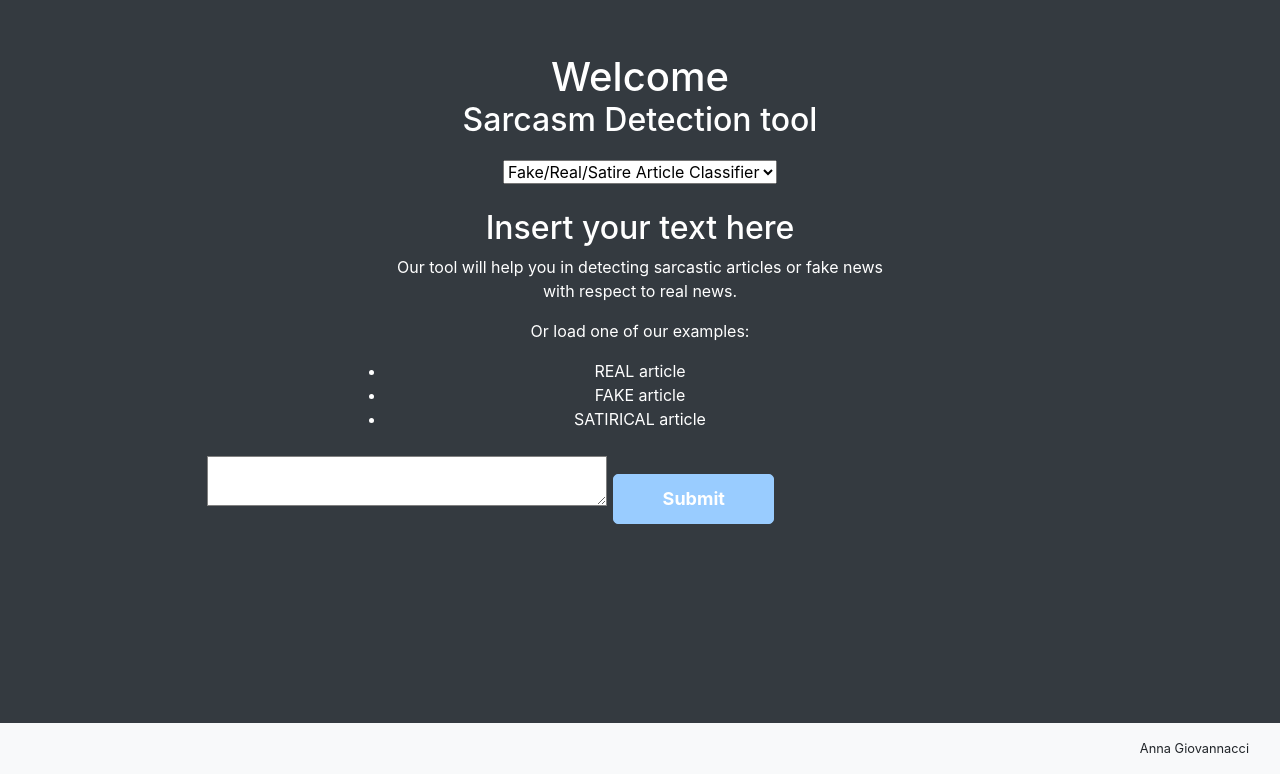
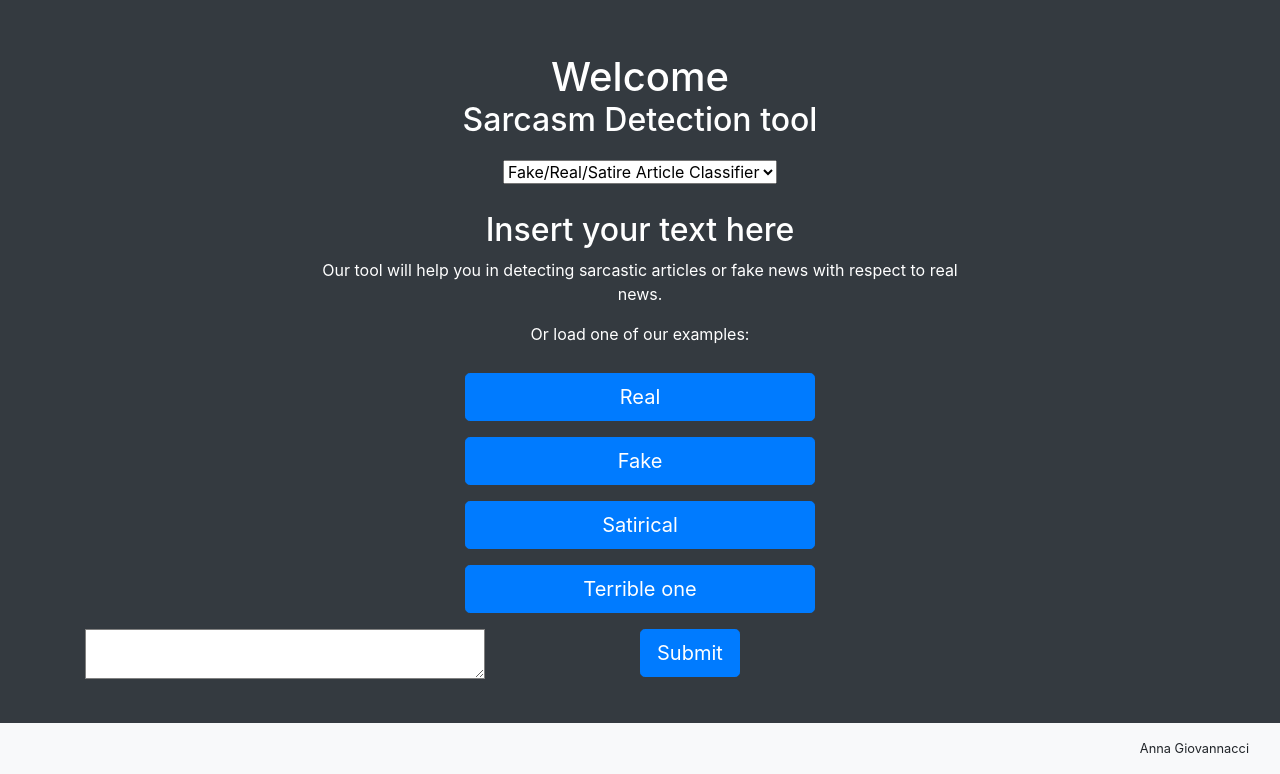
Before and after one commit to annagiovannacci/Sarcasm_Detection, a Flask app: page / in a window 1280 px wide. Shown: the part 71-845 px from the top of the page. Run offline with Flask 2, Linux system fonts and the light colour scheme; parts of the project's set-up code (start-up, migrations or seed data) failed here and were passed over; some libraries are stand-ins or nearby versions.

Commit message:
random articles loading

```diff
--- a/AFC.py
+++ b/AFC.py
@@ -8,7 +8,7 @@ import explainability as E
 import scraping
 import re
 import html
-
+import torch
 
 #Change "1" with "0,1" or "0" depending on which GPU you want to use
 #os.environ["CUDA_VISIBLE_DEVICES"]="1"
@@ -55,14 +55,20 @@ def satire_prediction(sentence, scope):
 def long_text_prediction_explainability(text):
   input_ids = tf.constant(tokenizer.encode(text,return_tensors='pt',add_special_tokens=False))
   input_embeds, token_ids_tensor_one_hot = E.get_embeddings(input_ids,model_2)
+  token_ids = list(input_ids.numpy()[0])
+  if (input_embeds.size()[1]>512):
+    print("--HERE")
+    print(input_ids)
+    input_ids = input_ids[0][0:512]
+    print(input_ids)
+    data = input_embeds.data[:,0:512,:]
+    input_embeds = torch.FloatTensor(data)
+    input_embeds = input_embeds.clone().requires_grad_(True)
+    print(input_embeds.size())
   output = model_2(inputs_embeds = input_embeds)
   predict = output.pooler_output
   token_importance_norm = E.gradient_x_inputs_attribution(predict,input_embeds).cpu().detach().numpy()
-
-
-  token_ids = list(input_ids.numpy()[0])
-
   token_words = tokenizer.convert_ids_to_tokens(token_ids)
-  token_types = list(input_ids.numpy()[0])
+  #token_types = list(input_ids.numpy()[0])
   print(token_words)
   return token_importance_norm,token_words
--- a/app.py
+++ b/app.py
@@ -5,6 +5,7 @@ import csv
 import explainability as E
 import AFC
 import numpy as np
+import pandas as pd
 import scraping
 import nltk
 import re
@@ -113,6 +114,7 @@ def explain_prediction():
     token_importance_norm_, token_words_ = AFC.long_text_prediction_explainability(text)
     max_exp = np.max(token_importance_norm_)
     min_exp = np.min(token_importance_norm_)
+    print(max_exp)
     s = (token_importance_norm_-min_exp) / (max_exp - min_exp+0.01)
     new_x = s.tolist()
     print(text)
@@ -122,11 +124,20 @@ def explain_prediction():
 
 @app.route("/get_example")
 def get_ex():
-    example           = request.args.get('example', 0, type=str)
-    print(example)
-    with open('examples/' + example, 'r') as f:
-        text = f.read()
+    label = request.args.get('label',0,type=str)
+    d = pd.read_csv('/mnt/c/Users/annag/Desktop/Sarcasm_Detection/examples/satirical_dat.csv')
+    text = str(d[d['label']==label].sample(n=1)['text'].values)
     return jsonify({'example': text})
+@app.route("/get_worst_predictions")
+def get_wp():
+    d = pd.read_csv('/mnt/c/Users/annag/Desktop/Sarcasm_Detection/examples/worst_predictions_09.csv')
+    text = str(d.sample(n=1)['Text'].values)
+    text = text.replace("['")
+    text = text.replace("']")
+    return jsonify({'example': text})
+
+
+
 
 """
 
--- a/explainability.py
+++ b/explainability.py
@@ -7,11 +7,8 @@ def get_embeddings(input_ids,model):
 
   vocab_size = embedding_matrix.num_embeddings
   one_hot_tensor = _one_hot(input_ids, vocab_size)
-
   one_hot_tensor = torch.from_numpy(one_hot_tensor)
-  print(len(input_ids))
   print("---")
-  print(one_hot_tensor)
   token_ids_tensor_one_hot = one_hot_tensor.clone().requires_grad_(True)
   # token_ids_tensor_one_hot.requires_grad_(True)
 
--- a/static/css/input_form.css
+++ /dev/null
@@ -1,37 +0,0 @@
-#form-container{
-	height: 100%;
-	width: 70%;
-}
-
-form{
-	height: 100%;
-}
-
-.input-textarea{
-	width: 100%;
-	height: 43%;
-	margin-top: 2.5em;
-	padding: 1em;
-}
-
-#example-list{
-	text-decoration: underline;
-	color: blue;
-	list-style: none;
-}
-
-#example-list:hover{
-	cursor: pointer;
-}
-input{
-	padding: 10px 15px 11px !important;
-	font-size: 18px !important;
-	background-color: #99ccff;
-	font-weight: bold;
-	text-shadow: 1px 1px #99ccff;
-	color: #ffffff;
-	border-radius: 5px;
-	border: 1px solid #99ccff;
-	cursor: pointer;
-	margin-top: 1em;
-}
--- a/static/css/loader.css
+++ b/static/css/loader.css
@@ -1,7 +1,6 @@
 .loader {
 	display: none;
 	margin: auto;
-   	margin-top: 1em;
 	border: 12px solid #f3f3f3; /* Light grey */
 	border-top: 12px solid #3498db; /* Blue */
 	border-radius: 50%;
--- a/static/css/main.css
+++ b/static/css/main.css
@@ -68,8 +68,3 @@ h1{
     width: 400px;
     font-size:15px;
 }
-
-#submit-text{
-	width: 60%;
-    float: right;
-}
--- a/static/js/input.js
+++ b/static/js/input.js
@@ -85,6 +85,7 @@ $("#submit-text").click(function(){
 				dict[u] = text[u]
 			}
 		text = text.replace(/[^\w\s]/g,"")
+
 		for (var i=0; i<data['tokenization'].length; i++){
 			str = data['tokenization'][i].replace(/#/g,'')
 			str = str.replace(/ /g, '')
@@ -115,10 +116,10 @@ $("#submit-text").click(function(){
 			if (data1['long_text_pred']=='FAKE'){
 				console.log(data['explanation'][0][i]*100)
 				console.log(compute_background_only_blue(data['explanation'][0][i]*100))
-				$(sentence).css('background-color', compute_background_only_blue(data['explanation'][0][i]*100))
+				$(sentence).css('background-color', compute_background_only_red(data['explanation'][0][i]*100))
 			}
 			if (data1['long_text_pred']=='SATIRICAL'){
-				$(sentence).css('background-color', compute_background_only_red(data['explanation'][0][i]*100))
+				$(sentence).css('background-color', compute_background_only_blue(data['explanation'][0][i]*100))
 			}
 			console.log(sentence)
 
@@ -232,13 +233,11 @@ $("#submit-tweet").click(function(){
 
 });
 });
-$("#examples li").click(function(){
-	$("#user-tweet-input").replaceWith("<div id="+"user-tweet-input"+" contenteditable="+"True"+"></div>")
-	var filename = $(this).attr('name');
-	console.log(filename)
+$("#fake_one").click(function(){
+	$("#user-text-editable").replaceWith("<div id="+"user-text-editable"+" contenteditable="+"True"+"></div>")
 	$('body').css('cursor', 'wait');
 	$.getJSON($SCRIPT_ROOT + '/get_example', {
-		example: filename
+		label: 'FAKE'
 	}, function(data){
 
 		//Load example in the input area
@@ -249,3 +248,48 @@ $("#examples li").click(function(){
 	});
 
 });
+
+$("#real_one").click(function(){
+	$("#user-text-editable").replaceWith("<div id="+"user-text-editable"+" contenteditable="+"True"+"></div>")
+	$('body').css('cursor', 'wait');
+	$.getJSON($SCRIPT_ROOT + '/get_example', {
+		label: 'REAL'
+	}, function(data){
+
+		//Load example in the input area
+		document.getElementById('user-text-editable').innerHTML += data['example'];
+
+		$('body').css('cursor', 'default');
+
+	});
+
+});
+$("#satirical_one").click(function(){
+	$("#user-text-editable").replaceWith("<div id="+"user-text-editable"+" contenteditable="+"True"+"></div>")
+	$('body').css('cursor', 'wait');
+	$.getJSON($SCRIPT_ROOT + '/get_example', {
+		label:'SATIRICAL'
+	}, function(data){
+
+		//Load example in the input area
+		document.getElementById('user-text-editable').innerHTML += data['example'];
+
+		$('body').css('cursor', 'default');
+
+	});
+
+});
+$("#terrible_one").click(function(){
+	$("#user-text-editable").replaceWith("<div id="+"user-text-editable"+" contenteditable="+"True"+"></div>")
+	$('body').css('cursor', 'wait');
+	$.getJSON($SCRIPT_ROOT + '/get_worst_predictions', {
+	}, function(data){
+
+		//Load example in the input area
+		document.getElementById('user-text-editable').innerHTML += data['example'];
+
+		$('body').css('cursor', 'default');
+
+	});
+
+});
--- a/templates/index.html
+++ b/templates/index.html
@@ -62,29 +62,41 @@
 					<div class="col text-center text-white" style="max-width: 60%; margin:auto; margin-bottom: 1%; margin-top: 1%">
 					<h2>Insert your text here</h2>
 					<p>Our tool will help you in detecting sarcastic articles or fake news with respect to real news.</p>
-					<p>Or load one of our examples:
-					<ul id="examples">
-						<li name="real_one.txt">REAL article</li>
-						<li name ="fake_one.txt">FAKE article</li>
-						<li name ="sarcastic_one.txt">SATIRICAL article</li>
-					  </ul>
-					</p>
+					<p>Or load one of our examples:</p>
+					</div>
 				</div>
-				</div>
-				<div class ="row justify-content-center">
-					<div class="col col-lg-4 text-white">
-						<form id="form-text">
+					<div class="row mb-3 justify-content-center">
+						<div class="col-4 text-white ">
+							<button class="btn btn-primary btn-lg btn-block" id="real_one" name ="real_one.txt">Real</button>
+						</div>
+					</div>
+					<div class ="row mb-3 justify-content-center">
+						<div class="col-4 text-white">
+					<button class = "btn btn-primary btn-lg btn-block"id ="fake_one" name ="fake_one.txt">Fake</button>
+						</div>
+					</div>
+					<div class="row mb-3 justify-content-center">
+						<div class="col-4 text-white">
+							<button class="btn btn-primary btn-lg btn-block" id="satirical_one" name="sarcastic_one.txt">Satirical</button>
+						</div>
+					</div>
+					<div class="row mb-3 justify-content-center">
+						<div class="col-4 text-white">
+							<button class="btn btn-primary btn-lg btn-block" id="terrible_one">Terrible one</button>
+						</div>
+					</div>
+					<form class="row mb-3 g-3" id="form-text">
+					<div class="col-md-6 text-white">
+
 							<div id="user-text-editable" contenteditable="True"></div>
 						</div>
-					<div class="col col-md-4 text-white">
-						<input type='Button' id='submit-text' value="Submit">
+					<div class="col-md-4text-white">
+						<input class="btn btn-primary btn-lg" type='Button' id='submit-text' value="Submit">
 					</div>
-					<div class="col col-md-4">
+					<div class="col-md-2">
 						<div class='loader'></div>
 					</div>
 				</form>
-				</div>
-
 
 				</div>
 			<div class ='container fluid' id="tweet-container">
@@ -101,7 +113,7 @@
 							<div id="user-tweet-input" contenteditable="True"></div>
 					</div>
 					<div class="col col-md-4 text-white">
-							<input type='Button' id='submit-tweet' value="Submit">
+							<input class="btn btn-primary"type='Button' id='submit-tweet' value="Submit">
 					</div>
 					<div class="col col-md-4">
 					<div class='loader'></div>
@@ -127,7 +139,7 @@
 						<div class = "container-fluid">
 								<div class = 'col text-center text-white'>
 									<p>Saliency map can be read as follows: darker words are the most important for the prediction</p>
-									<p id="lgexp">Green means that the text was classified as REAL, red means SATIRICAL,blue means FAKE
+									<p id="lgexp">Green means that the text was classified as REAL, red means FAKE ,blue means SATIRICAL
 									</p>
 									<p id = "tweetexp">Green means that the tweet was classified as NOT-SATIRICAL, red means SATIRICAL</p>
 									<div class="text-container text-dark">
```
Also changed, not shown: 3 other files.
